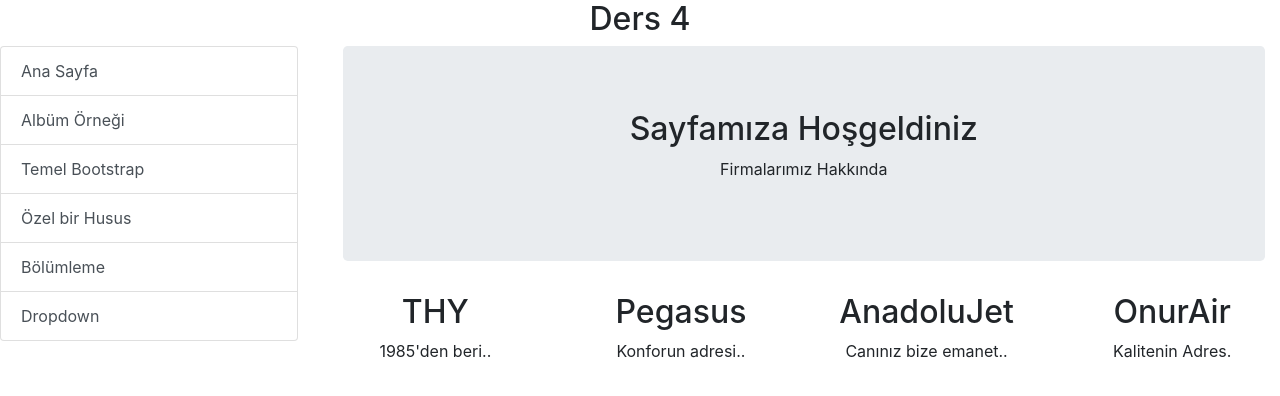
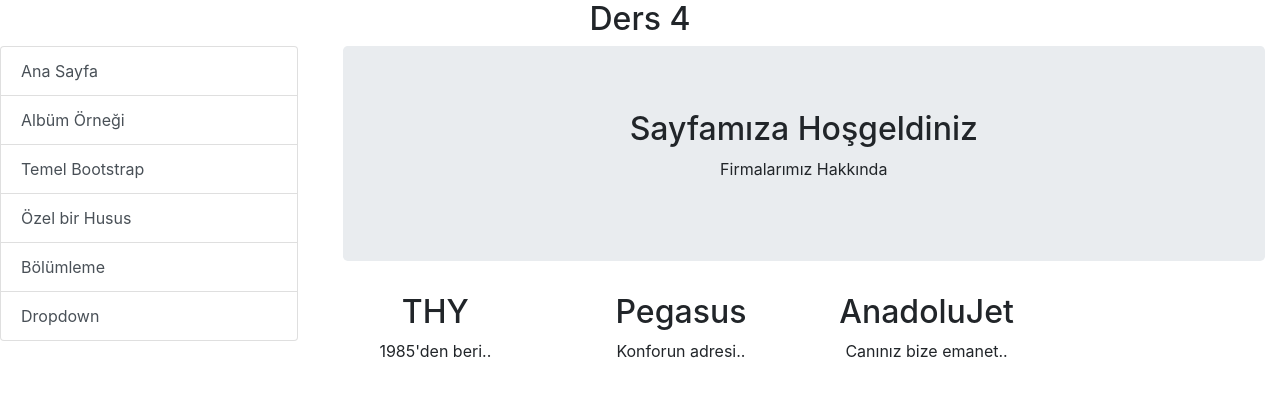
Before and after one commit to symakbs25/ucakfirma, a plain HTML site: page ders4.html in a window 1280 px wide. Drawn offline with nearby package versions, Linux system fonts and the light colour scheme.

Commit message:
Update ders4.html

```diff
--- a/ders4.html
+++ b/ders4.html
@@ -39,8 +39,7 @@
              <p>Konforun adresi..</p></div>
       <div class="col-md-3"><h2>AnadoluJet</h2>
             <p>Canınız bize emanet..</p></div>
-       <div class="col-md-3 "><h2>OnurAir</h2>
-              <p>Kalitenin Adres.</p></div>
+
 
 
 
```
